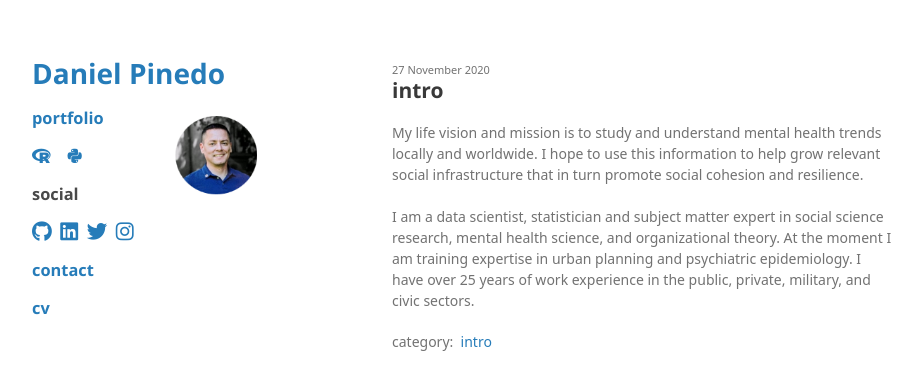
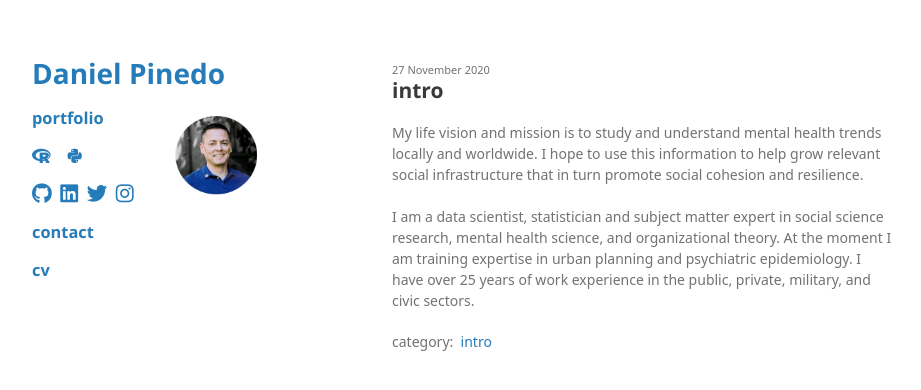
Before and after one commit to odenipinedo/odenipinedo.github.io, a Jekyll site: the page built from index.html, in a window 1280 px wide. Shown: the top 390 px of the page, without its empty margins (178-1099 px from the left). Built offline with Jekyll 4.4.1, drawn with Linux system fonts in a browser that asks for light colours; nearby versions of some CDN libraries; some web fonts are replaced; the repository's description, which GitHub fills in, is left out.

Commit message:
Update head.html

```diff
--- a/_includes/head.html
+++ b/_includes/head.html
@@ -13,8 +13,6 @@
       </h3>
     </div>
 
-
-    <h3>social</h3>
     <div class="list-group">
       <h3>
       <a href="https://github.com/odenipinedo" class="btn" target="_blank" rel="noopener noreferrer">
@@ -31,7 +29,6 @@
       </a>
       </h3>
     </div>
-
 
     <script type="text/javascript" language="javascript">
     <!--
```
